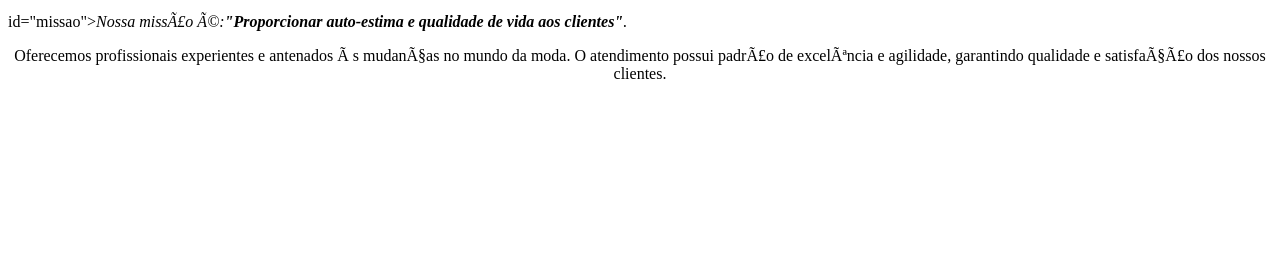
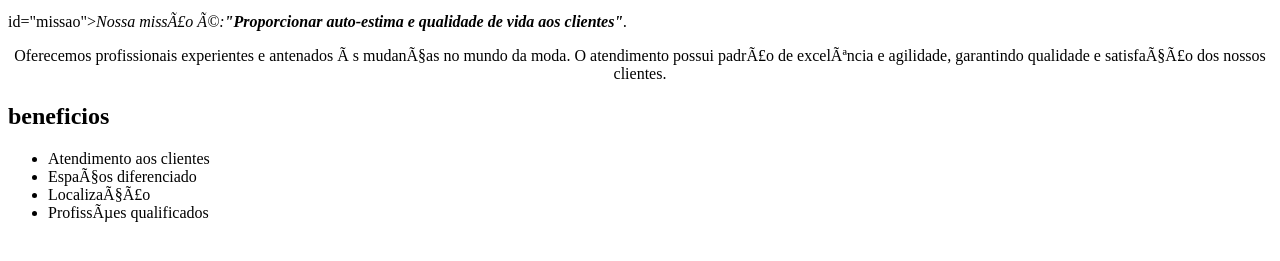
Before and after one commit to larissalima2006/alura, a plain HTML site: page index.html in a window 1280 px wide. Shown: the part 431-692 px from the top of the page. Drawn offline with Linux system fonts and the light colour scheme.

Commit message:
Add files via upload

```diff
--- a/index.html
+++ b/index.html
@@ -8,7 +8,7 @@
   </head>
   <body>
      <img src="banner.jpg">
-
+       <div>
       <h1 style="text-aling:center">Sobre a Barbearia Alura</h1>
 
       <p>Localizada no coração da cidade a <strong>Barbearia Alura</strong> traz para o mercado o que há de melhor para o seu cabelo e barba. Fundada em 2019, a Barbearia Alura já é destaque na cidade e conquista novos clientes a cada dia.<p>
@@ -16,5 +16,15 @@
       <p >id="missao"><em>Nossa missão é:<strong>"Proporcionar auto-estima e qualidade de vida aos clientes"</strong>.</em></p>
 
       <p style="text-align:center">Oferecemos profissionais experientes e antenados às mudanças no mundo da moda. O atendimento possui padrão de excelência e agilidade, garantindo qualidade e satisfação dos nossos clientes.</p>
+    </div>
+
+      <h2>beneficios</h2>
+
+      <ul>
+          <li class"itens"=>Atendimento aos clientes</li>
+          <li class"itens"=>Espaços diferenciado</li>
+          <li class"itens"=>Localização</li>
+          <li class"itens"=>Profissões qualificados</li>
+      </ul>
  </body>
  </html
```
